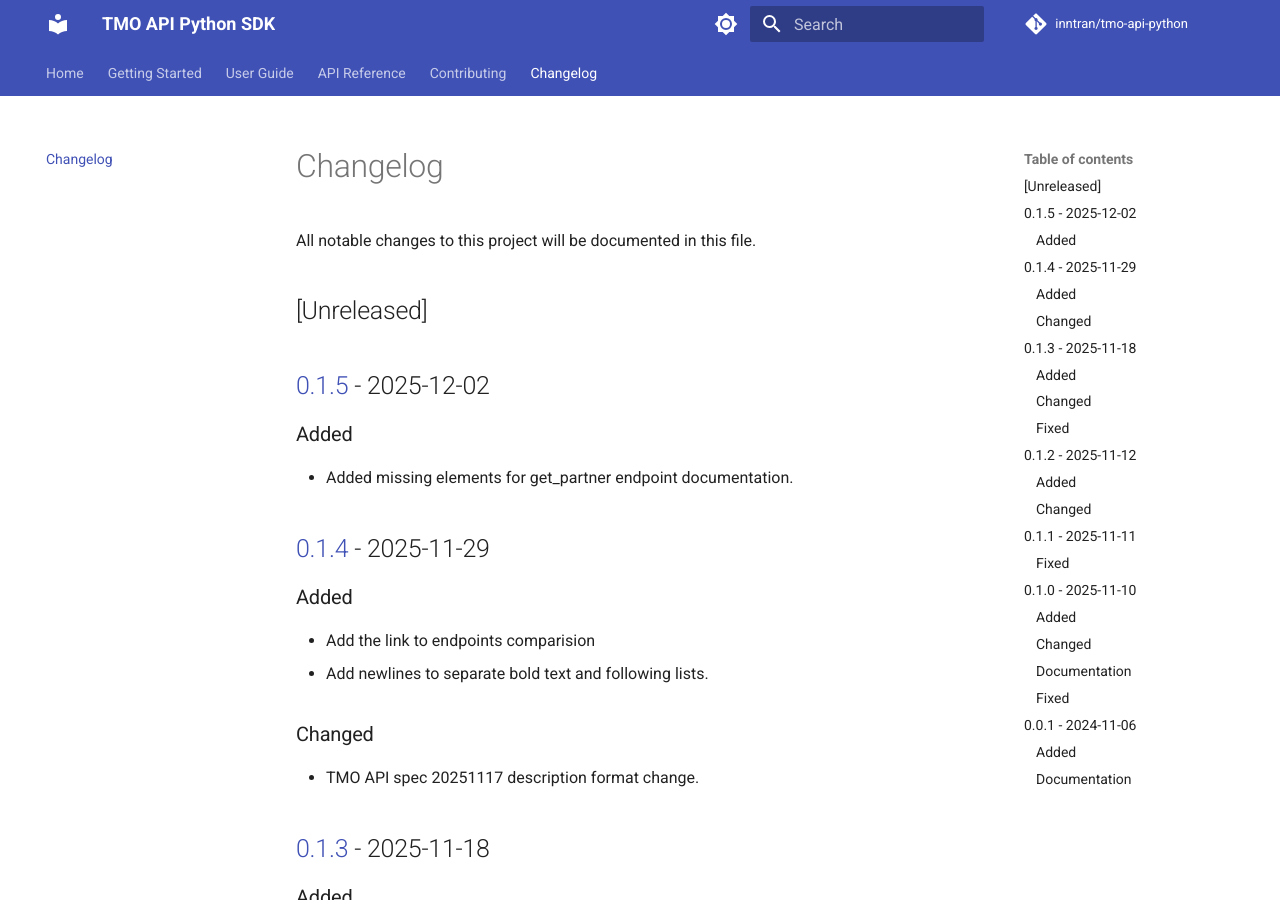
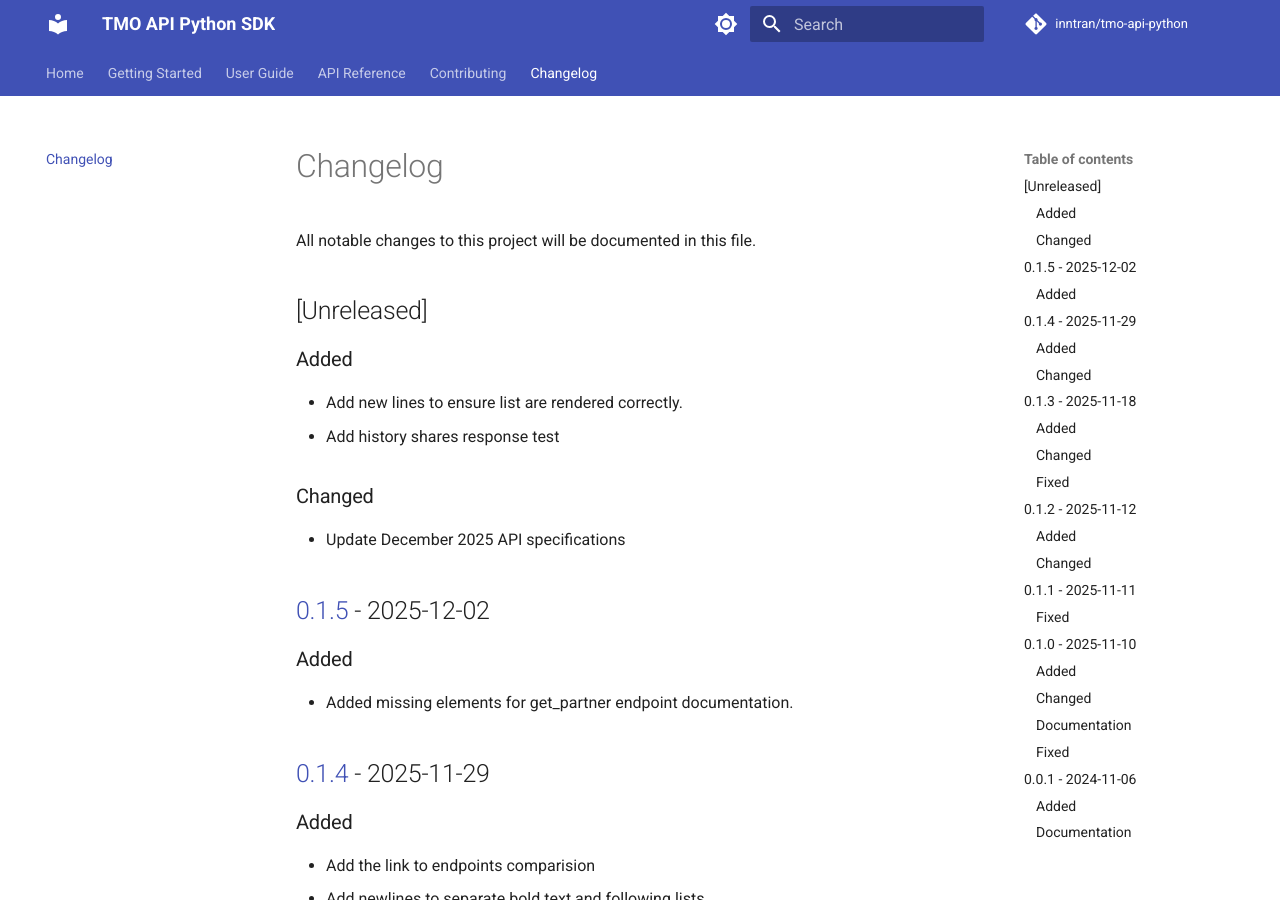
Before and after one commit to inntran/tmo-api-python, an MkDocs documentation site: the page built from docs/changelog.md, in a window 1280 px wide and 900 px high. Built offline with MkDocs 1.6.1 and Material for MkDocs 9.7.7, drawn with Linux system fonts in a browser that asks for light colours; comment, search, counter and statistics services are not loaded; the version menu is left out.

Commit message:
docs: Update changelog for upcoming release

```diff
--- a/docs/changelog.md
+++ b/docs/changelog.md
@@ -3,6 +3,15 @@
 All notable changes to this project will be documented in this file.
 
 ## [Unreleased]
+
+### Added
+
+- Add new lines to ensure list are rendered correctly.
+- Add history shares response test
+
+### Changed
+
+- Update December 2025 API specifications
 
 ## [0.1.5] - 2025-12-02
 ### Added
```
